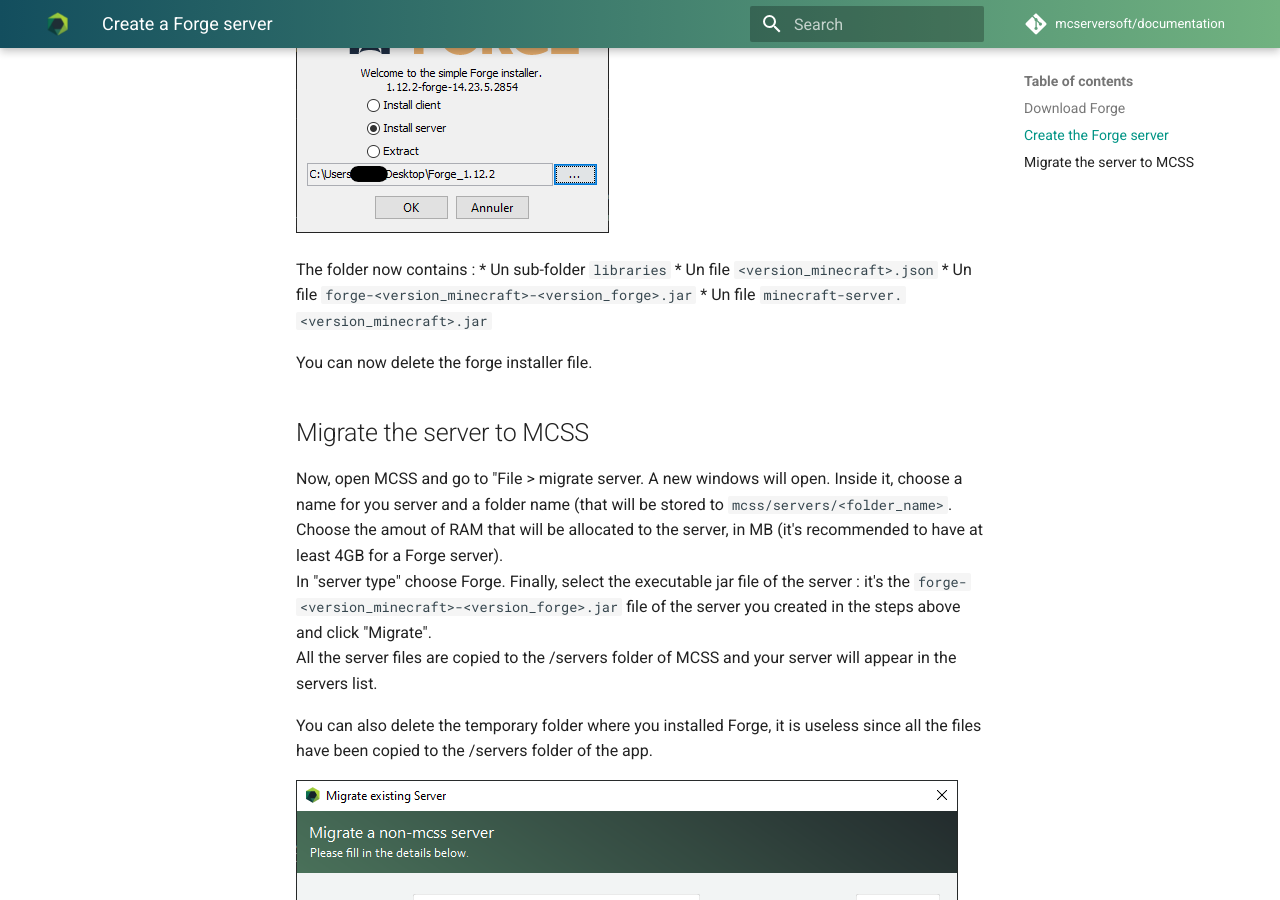
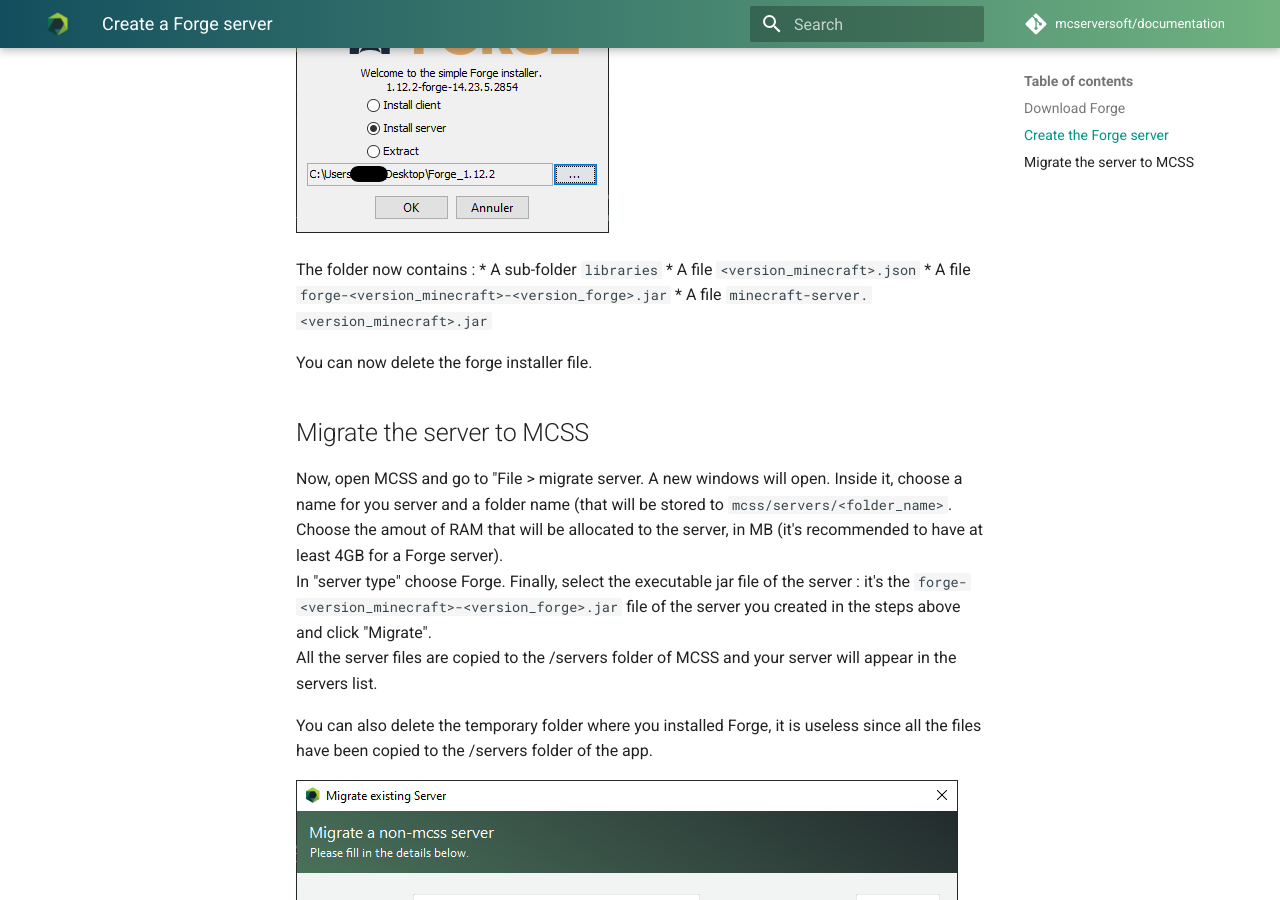
Before and after one commit to mcserversoft/documentation, an MkDocs documentation site: the page built from docs/create-forge-server.md, in a window 1280 px wide and 900 px high, scrolled down 1148 px. Built offline with MkDocs 1.6.1 and Material for MkDocs 9.7.7, drawn with Linux system fonts in a browser that asks for light colours; comment, search, counter and statistics services are not loaded.

```diff
--- a/docs/create-forge-server.md
+++ b/docs/create-forge-server.md
@@ -24,10 +24,10 @@ Choose 'install server" and select an empty folder in which the server wil tempo
 ![L'installateur Forge](assets/screenshots/install_forge.png)
 
 The folder now contains :
-*   Un sub-folder `libraries`
-*   Un file `<version_minecraft>.json`
-*   Un file `forge-<version_minecraft>-<version_forge>.jar`
-*   Un file `minecraft-server.<version_minecraft>.jar`
+*   A sub-folder `libraries`
+*   A file `<version_minecraft>.json`
+*   A file `forge-<version_minecraft>-<version_forge>.jar`
+*   A file `minecraft-server.<version_minecraft>.jar`
 
 You can now delete the forge installer file.
 
```
